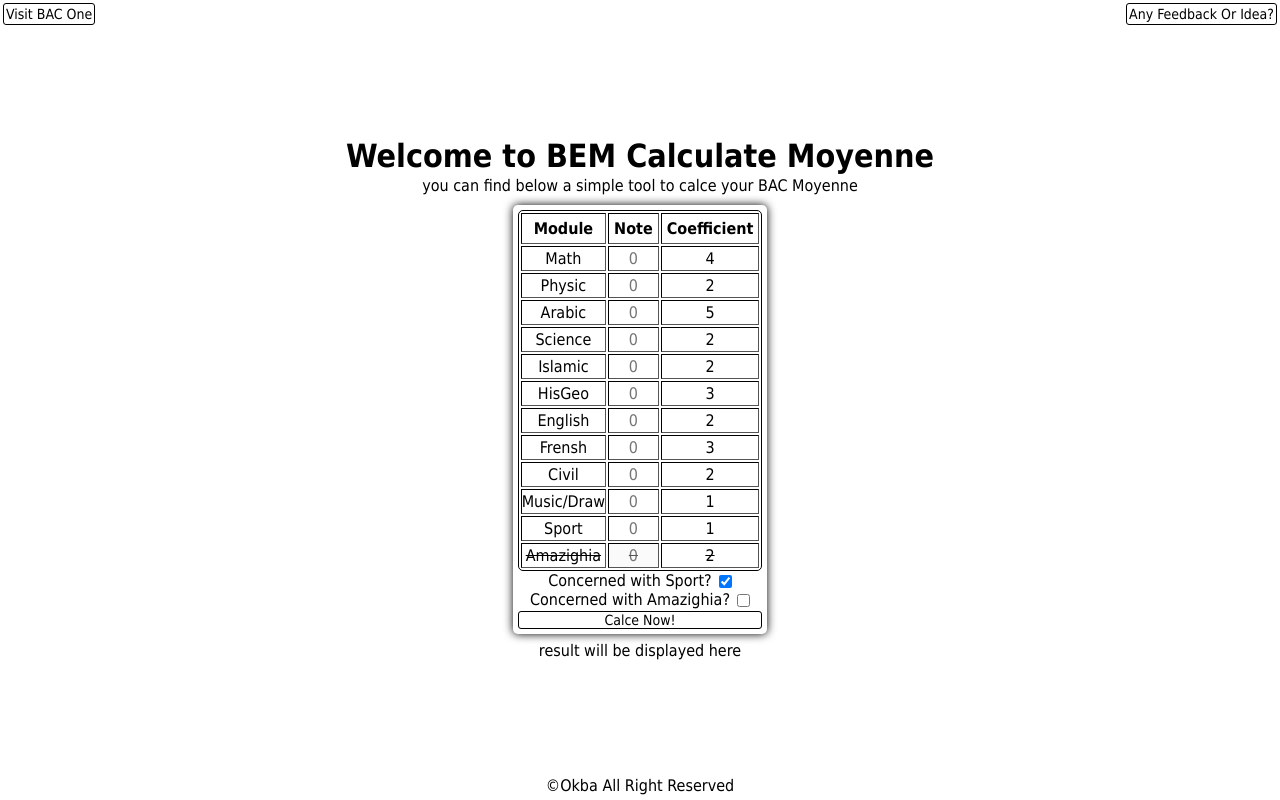
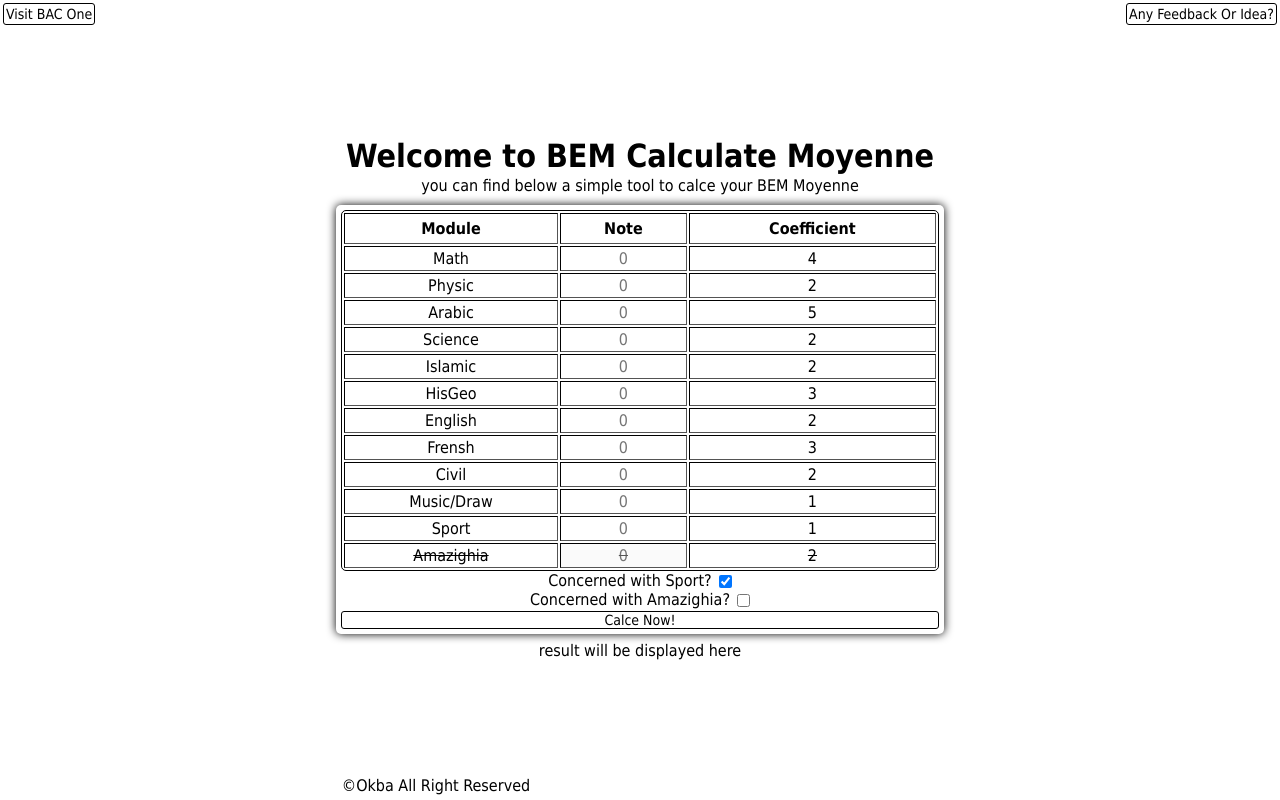
Before and after one commit to ELHart05/Bac-Bem-Calculate-Moyenne, a plain HTML site: page index.html in a window 1280 px wide. Both pictures are taken after a click on the button "Visit BEM One". Drawn offline with Linux system fonts and the light colour scheme.

Commit message:
Add files via upload

```diff
--- a/index.html
+++ b/index.html
@@ -12,13 +12,15 @@
 
 <body>
 
+    <div class="wrapper">
+
         <button class="BEM">Visit BEM One</button>
         <a class="feedback"
             href="https://docs.google.com/forms/d/e/1FAIpQLSffBdCpG5NDe_bAb-2sxWCJsF4wD70Fz9xNiAZq0MAMZPW9Dw/viewform?usp=sf_link"
             target="_blank">Any Feedback Or Idea?</a>
 
         <h1 class="title">Welcome to <span class="span-title">BAC</span> Calculate Moyenne</h1>
-    <p class="pre-title">you can find below a simple tool to calce your BAC Moyenne</p>
+        <p class="pre-title">you can find below a simple tool to calce your <span class="span-title2">BAC</span> Moyenne</p>
         <div class="countainer">
             <div class="btn-container"><button class="Mathelem">Math</button><button class="Sc">Science</button><button
                     class="MMath">M.Technique</button><button class="Gestion">Gestion</button></div>
@@ -110,7 +112,7 @@
 
         <p class="rights">&copy;Okba All Right Reserved</p>
 
-
+    </div>
     <script src="script/script.js"></script>
 </body>
 
--- a/script/script.js
+++ b/script/script.js
@@ -24,6 +24,7 @@ const Cmptr = document.querySelector(".Cmptr");
 const Mdtr = document.querySelector(".Mdtr");
 const BEM = document.querySelector(".BEM");
 const span = document.querySelector(".span-title");
+const span2 = document.querySelector(".span-title2");
 const BtnContainer = document.querySelector(".btn-container");
 const title = document.querySelector("title");
 const checkbox1 = document.querySelector(".checkbox1");
@@ -69,7 +70,8 @@ const CmpName = document.querySelector(".CmpName");
 const MdName = document.querySelector(".MdName");
 const AmazighName = document.querySelector(".AmazighName");
 
-
+alert(`Website Made By : ALLAOUA Okba All Right Reserved!
+Important : Note Are Numbers And Not String (Words) So Don't Try To Use String Even If You Do, You Will See A NaN Sign Which Means 'NOT A NUMBER' Good Luck! بالتوفيق ان شاء الله`);
 Cmptr.style.display = "none";
 Mdtr.style.display = "none";
 pre.style.display = "none";
@@ -77,8 +79,8 @@ Mtlem.style.backgroundColor = "red";
 BEM.style.backgroundColor = "black";
 BEM.style.color = "white";
 Amazigh.setAttribute("disabled", "disabled");
-alert(`Website Made By : ALLAOUA Okba All Right Reserved!
-Important : Note Are Numbers And Not String (Words) So Don't Try To Use String Even If You Do, You Will See A NaN Sign Which Means 'NOT A NUMBER' Good Luck! بالتوفيق ان شاء الله`);
+
+
 btn.addEventListener("click", function CalceMoy() {
     if (((Maths.value > 20) || (Maths.value < 0)) || ((Physic.value > 20) || (Physic.value < 0)) || ((Sport.value > 20) || (Sport.value < 0)) || ((Islamic.value > 20) || (Islamic.value < 0)) || ((HisGeo.value > 20) || (HisGeo.value < 0)) || ((Frensh.value > 20) || (Frensh.value < 0)) || ((English.value > 20) || (English.value < 0)) || ((Arabic.value > 20) || (Arabic.value < 0)) || ((Science.value > 20) || (Science.value < 0)) || ((Philo.value > 20) || (Philo.value < 0)) || ((Md.value > 20) || (Md.value < 0)) || ((Cmp.value > 20) || (Cmp.value < 0))) {
         notice.textContent = "error in one of the marks";
@@ -309,6 +311,7 @@ BEM.addEventListener("click", function () {
     ResetNotes();
     if (BEM.textContent == 'Visit BAC One') {
         span.textContent = 'BAC';
+        span2.textContent = 'BAC';
         BEM.textContent = 'Visit BEM One';
         BtnContainer.style.display = "flex";
         Mdtr.style.display = "none";
@@ -319,6 +322,7 @@ BEM.addEventListener("click", function () {
         title.textContent = 'BAC Moyenne';
     } else {
         span.textContent = 'BEM';
+        span2.textContent = 'BEM';
         BEM.textContent = 'Visit BAC One';
         BtnContainer.style.display = "none";
         Mdtr.style.display = "table-row";
```
Lines whose indentation alone changed are shown as unchanged.
